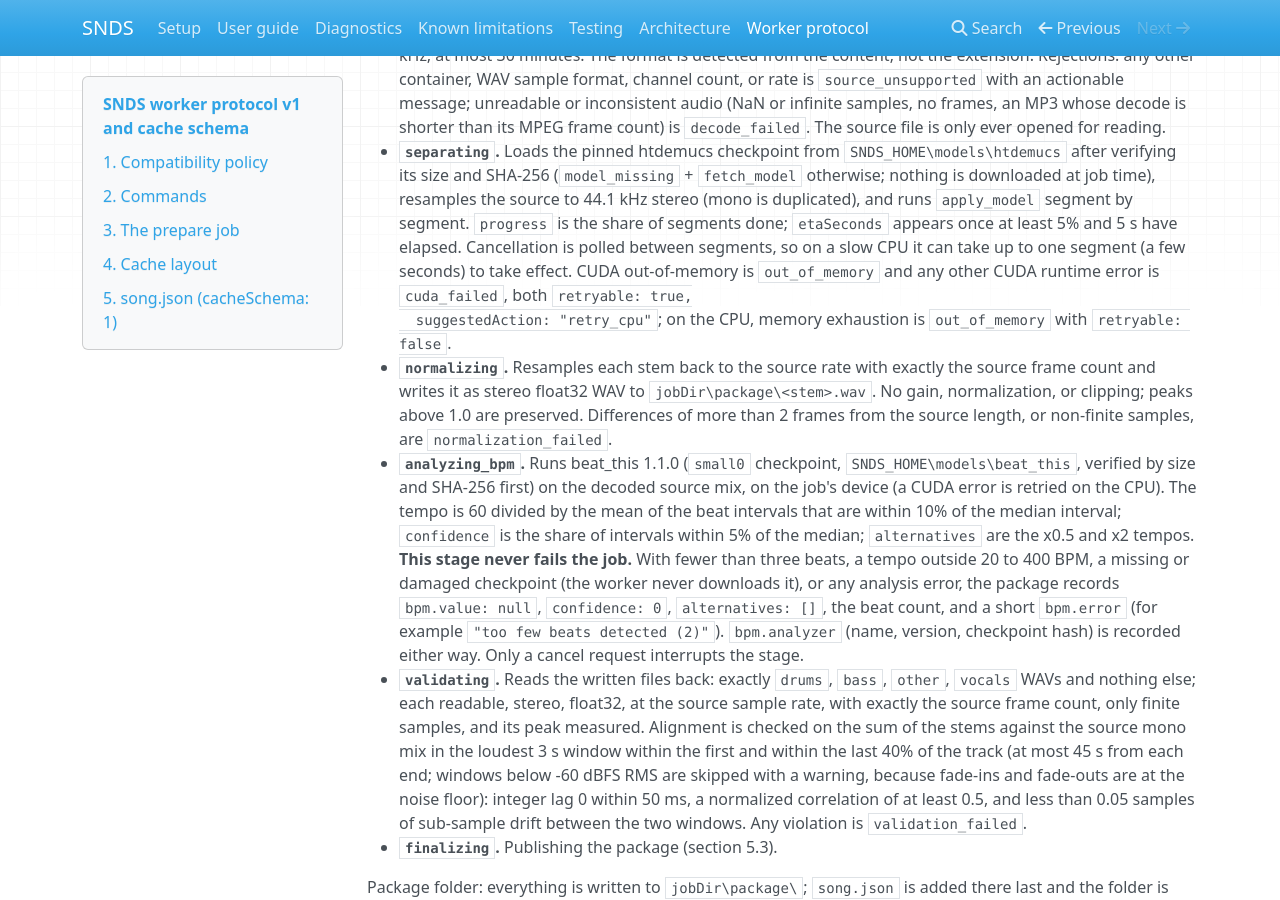
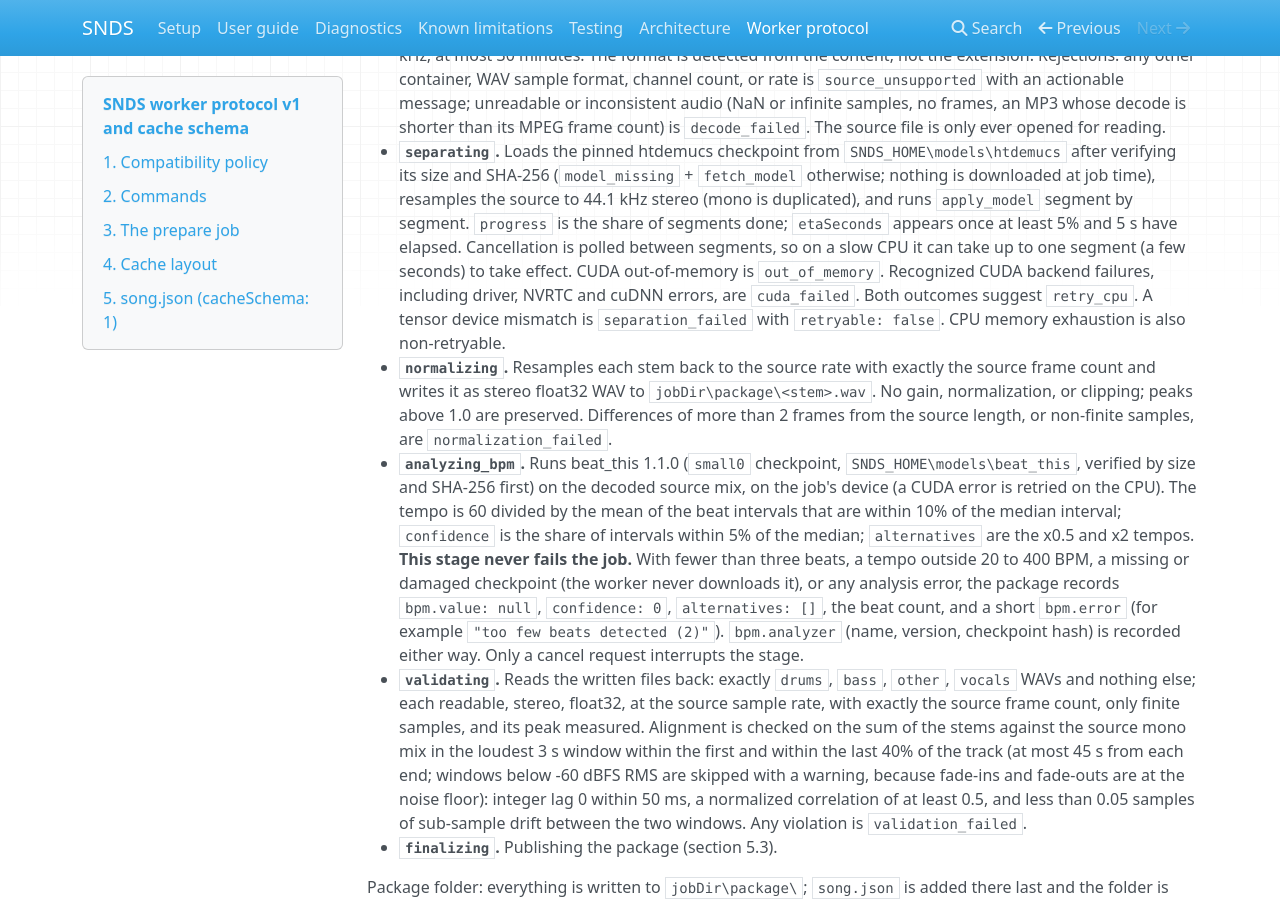
Before and after one commit to laceyp99/snds, an MkDocs documentation site: the page built from docs/protocol.md, in a window 1280 px wide and 900 px high, scrolled down 5437 px. Built offline with MkDocs 1.6.1, drawn with Linux system fonts in a browser that asks for light colours; nearby versions of some CDN libraries; some of the changed text lies outside the part shown.

Commit message:
Limit CPU retry suggestions to GPU runtime failures (#23)
* fix(worker): limit CPU retries to GPU runtime failures

* fix(worker): recognize pinned torch driver and NVRTC errors

```diff
--- a/docs/protocol.md
+++ b/docs/protocol.md
@@ -151,7 +151,7 @@ whether repeating the same request could succeed; `suggestedAction` is a hint, o
 | `source_unsupported` | Format or channel layout outside the supported set | no |
 | `decode_failed` | Corrupt or inconsistent audio | no |
 | `model_missing` | Checkpoint absent or fails verification (checked at job start) | `fetch_model` |
-| `cuda_failed` | CUDA error at runtime | yes, `retry_cpu` |
+| `cuda_failed` | Recognized CUDA backend failure during a GPU job | yes, `retry_cpu` |
 | `out_of_memory` | GPU or system memory exhausted | yes, `retry_cpu` when on CUDA |
 | `separation_failed` | Other separator error | no |
 | `normalization_failed` | Alignment or resampling error | no |
@@ -225,9 +225,9 @@ Implementation: `worker/src/snds_worker/{prepare,pipeline,decode,separation,norm
   `apply_model` segment by segment. `progress` is the share of segments done; `etaSeconds`
   appears once at least 5% and 5 s have elapsed. Cancellation is polled between segments, so on
   a slow CPU it can take up to one segment (a few seconds) to take effect. CUDA out-of-memory is
-  `out_of_memory` and any other CUDA runtime error is `cuda_failed`, both `retryable: true,
-  suggestedAction: "retry_cpu"`; on the CPU, memory exhaustion is `out_of_memory` with
-  `retryable: false`.
+  `out_of_memory`. Recognized CUDA backend failures, including driver, NVRTC and cuDNN
+  errors, are `cuda_failed`. Both outcomes suggest `retry_cpu`. A tensor device mismatch
+  is `separation_failed` with `retryable: false`. CPU memory exhaustion is also non-retryable.
 - **`normalizing`.** Resamples each stem back to the source rate with exactly the source frame
   count and writes it as stereo float32 WAV to `jobDir\package\<stem>.wav`. No gain,
   normalization, or clipping; peaks above 1.0 are preserved. Differences of more than 2 frames
```
Also changed, not shown: 2 other files.
